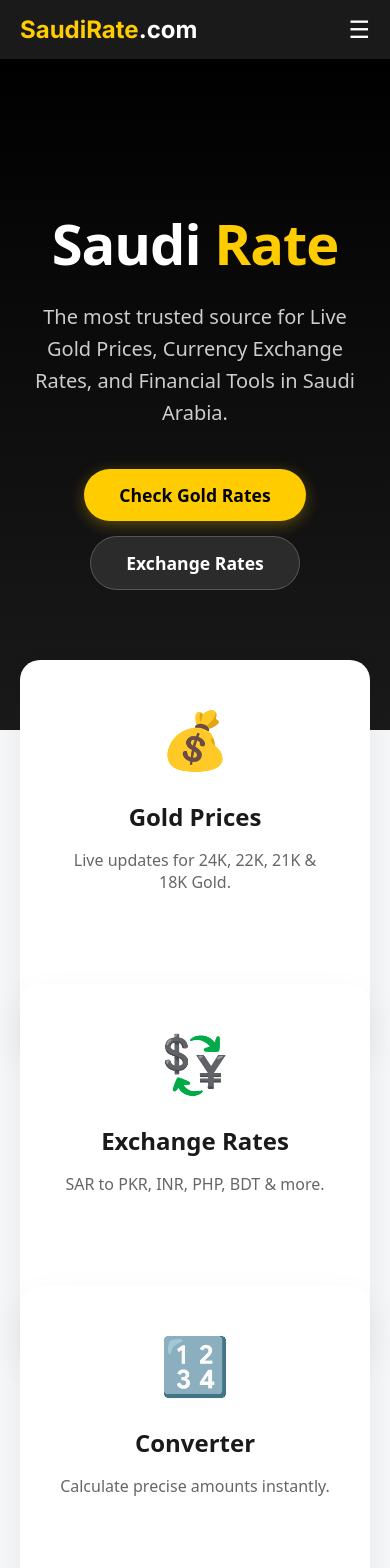
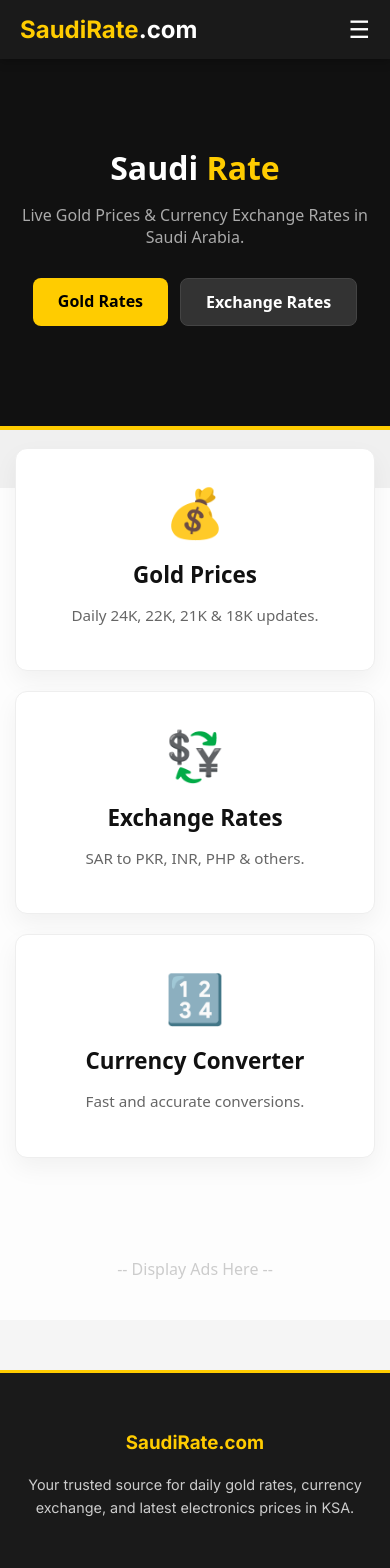
Before and after one commit to DiGiSaudia/saudirate, a Next.js app: page / in a window 390 px wide. Shown: the top 1568 px of the page. Built offline with nearby package versions, Linux system fonts and the light colour scheme.

Commit message:
Optimized mobile view and added ad-friendly layouts

```diff
--- a/app/page.tsx
+++ b/app/page.tsx
@@ -4,92 +4,73 @@ import Link from 'next/link';
 
 export default function HomePage() {
   return (
-    <main style={{ minHeight: '100vh', fontFamily: 'system-ui, sans-serif', backgroundColor: '#f8f9fa' }}>
+    <main style={{ minHeight: '100vh', fontFamily: 'system-ui, sans-serif', backgroundColor: '#fdfdfd' }}>
 
-      {/* Hero Section (Dark & Gold Theme) */}
+      {/* Hero Section - Optimized for Mobile */}
       <section style={{
-        padding: '100px 20px 140px 20px', // Bottom padding زیادہ رکھی ہے تاکہ کارڈز اوپر آ سکیں
+        padding: '60px 20px 100px 20px',
         textAlign: 'center',
-        backgroundColor: '#1a1a1a',
+        backgroundColor: '#111',
         color: 'white',
-        backgroundImage: 'linear-gradient(to bottom, #000000, #1a1a1a)'
+        borderBottom: '4px solid #ffcc00'
       }}>
-        <div style={{ maxWidth: '900px', margin: '0 auto' }}>
-          <h1 style={{ fontSize: '3.5rem', fontWeight: '800', marginBottom: '20px', letterSpacing: '-1px' }}>
+        <div style={{ maxWidth: '800px', margin: '0 auto' }}>
+          <h1 style={{ fontSize: 'clamp(2rem, 8vw, 3rem)', fontWeight: '850', marginBottom: '15px' }}>
             Saudi <span style={{ color: '#ffcc00' }}>Rate</span>
           </h1>
-          <p style={{ fontSize: '1.25rem', color: '#ccc', marginBottom: '40px', lineHeight: '1.6' }}>
-            The most trusted source for Live Gold Prices, Currency Exchange Rates, and Financial Tools in Saudi Arabia.
+          <p style={{ fontSize: 'clamp(1rem, 4vw, 1.2rem)', color: '#aaa', marginBottom: '30px', maxWidth: '600px', margin: '0 auto 30px' }}>
+            Live Gold Prices & Currency Exchange Rates in Saudi Arabia.
           </p>
 
-          <div style={{ display: 'flex', gap: '15px', justifyContent: 'center', flexWrap: 'wrap' }}>
-            <Link href="/gold-rates" style={{
-              backgroundColor: '#ffcc00', color: '#000', padding: '14px 35px',
-              borderRadius: '50px', fontWeight: 'bold', textDecoration: 'none', fontSize: '1.1rem',
-              boxShadow: '0 4px 15px rgba(255, 204, 0, 0.3)'
-            }}>
-              Check Gold Rates
+          <div style={{ display: 'flex', gap: '12px', justifyContent: 'center', flexWrap: 'wrap' }}>
+            <Link href="/gold-rates" style={{ backgroundColor: '#ffcc00', color: '#000', padding: '12px 25px', borderRadius: '8px', fontWeight: 'bold', textDecoration: 'none' }}>
+              Gold Rates
             </Link>
-            <Link href="/currency" style={{
-              backgroundColor: 'rgba(255,255,255,0.1)', color: 'white', padding: '14px 35px',
-              borderRadius: '50px', fontWeight: 'bold', textDecoration: 'none',
-              fontSize: '1.1rem', border: '1px solid rgba(255,255,255,0.2)'
-            }}>
+            <Link href="/currency" style={{ backgroundColor: '#333', color: 'white', padding: '12px 25px', borderRadius: '8px', fontWeight: 'bold', textDecoration: 'none', border: '1px solid #444' }}>
               Exchange Rates
             </Link>
           </div>
         </div>
       </section>
 
-      {/* 3 Main Categories (Linked & Styled) */}
-      <section style={{ padding: '0 20px 80px 20px' }}>
-        <div style={{
-          maxWidth: '1100px',
-          margin: '-70px auto 0', // یہ کارڈز کو ہیرو سیکشن کے اوپر لے آئے گا
-          position: 'relative',
-          zIndex: '10'
-        }}>
-          <div style={{ display: 'grid', gridTemplateColumns: 'repeat(auto-fit, minmax(300px, 1fr))', gap: '30px' }}>
+      {/* Ad Space 1: Below Hero (Placeholder) */}
+      <div style={{ width: '100%', textAlign: 'center', padding: '20px 0', backgroundColor: '#f0f0f0', fontSize: '0.8rem', color: '#999' }}>
+        -- Advertisement Space --
+      </div>
 
-            {/* Card 1: Gold Rates */}
+      {/* Category Cards Section */}
+      <section style={{ padding: '0 15px 60px 15px', marginTop: '-40px' }}>
+        <div style={{ maxWidth: '1100px', margin: '0 auto' }}>
+          <div style={{
+            display: 'grid',
+            gridTemplateColumns: 'repeat(auto-fit, minmax(280px, 1fr))',
+            gap: '20px'
+          }}>
+
+            {/* Gold Card */}
             <Link href="/gold-rates" style={{ textDecoration: 'none' }}>
-              <div style={{
-                backgroundColor: 'white', padding: '40px', borderRadius: '20px',
-                boxShadow: '0 20px 40px rgba(0,0,0,0.08)', textAlign: 'center',
-                borderBottom: '5px solid #ffcc00', cursor: 'pointer', height: '100%',
-                transition: 'transform 0.2s ease'
-              }}>
-                <div style={{ fontSize: '3.5rem', marginBottom: '20px' }}>💰</div>
-                <h3 style={{ fontSize: '1.5rem', fontWeight: 'bold', color: '#1a1a1a', marginBottom: '10px' }}>Gold Prices</h3>
-                <p style={{ color: '#666' }}>Live updates for 24K, 22K, 21K & 18K Gold.</p>
+              <div style={{ backgroundColor: 'white', padding: '30px', borderRadius: '12px', boxShadow: '0 10px 25px rgba(0,0,0,0.05)', textAlign: 'center', border: '1px solid #eee' }}>
+                <span style={{ fontSize: '3rem' }}>💰</span>
+                <h3 style={{ fontSize: '1.4rem', color: '#111', margin: '15px 0 10px' }}>Gold Prices</h3>
+                <p style={{ color: '#666', fontSize: '0.95rem' }}>Daily 24K, 22K, 21K & 18K updates.</p>
               </div>
             </Link>
 
-            {/* Card 2: Currency Rates */}
+            {/* Currency Card */}
             <Link href="/currency" style={{ textDecoration: 'none' }}>
-              <div style={{
-                backgroundColor: 'white', padding: '40px', borderRadius: '20px',
-                boxShadow: '0 20px 40px rgba(0,0,0,0.08)', textAlign: 'center',
-                borderBottom: '5px solid #1a1a1a', cursor: 'pointer', height: '100%',
-                transition: 'transform 0.2s ease'
-              }}>
-                <div style={{ fontSize: '3.5rem', marginBottom: '20px' }}>💱</div>
-                <h3 style={{ fontSize: '1.5rem', fontWeight: 'bold', color: '#1a1a1a', marginBottom: '10px' }}>Exchange Rates</h3>
-                <p style={{ color: '#666' }}>SAR to PKR, INR, PHP, BDT & more.</p>
+              <div style={{ backgroundColor: 'white', padding: '30px', borderRadius: '12px', boxShadow: '0 10px 25px rgba(0,0,0,0.05)', textAlign: 'center', border: '1px solid #eee' }}>
+                <span style={{ fontSize: '3rem' }}>💱</span>
+                <h3 style={{ fontSize: '1.4rem', color: '#111', margin: '15px 0 10px' }}>Exchange Rates</h3>
+                <p style={{ color: '#666', fontSize: '0.95rem' }}>SAR to PKR, INR, PHP & others.</p>
               </div>
             </Link>
 
-            {/* Card 3: Calculator */}
+            {/* Calculator Card */}
             <Link href="/calculator" style={{ textDecoration: 'none' }}>
-              <div style={{
-                backgroundColor: 'white', padding: '40px', borderRadius: '20px',
-                boxShadow: '0 20px 40px rgba(0,0,0,0.08)', textAlign: 'center',
-                borderBottom: '5px solid #0070f3', cursor: 'pointer', height: '100%',
-                transition: 'transform 0.2s ease'
-              }}>
-                <div style={{ fontSize: '3.5rem', marginBottom: '20px' }}>🔢</div>
-                <h3 style={{ fontSize: '1.5rem', fontWeight: 'bold', color: '#1a1a1a', marginBottom: '10px' }}>Converter</h3>
-                <p style={{ color: '#666' }}>Calculate precise amounts instantly.</p>
+              <div style={{ backgroundColor: 'white', padding: '30px', borderRadius: '12px', boxShadow: '0 10px 25px rgba(0,0,0,0.05)', textAlign: 'center', border: '1px solid #eee' }}>
+                <span style={{ fontSize: '3rem' }}>🔢</span>
+                <h3 style={{ fontSize: '1.4rem', color: '#111', margin: '15px 0 10px' }}>Currency Converter</h3>
+                <p style={{ color: '#666', fontSize: '0.95rem' }}>Fast and accurate conversions.</p>
               </div>
             </Link>
 
@@ -97,6 +78,11 @@ export default function HomePage() {
         </div>
       </section>
 
+      {/* Ad Space 2: Above Footer (Placeholder) */}
+      <div style={{ width: '100%', textAlign: 'center', padding: '40px 0', color: '#ccc' }}>
+        -- Display Ads Here --
+      </div>
+
     </main>
   );
 }
```
